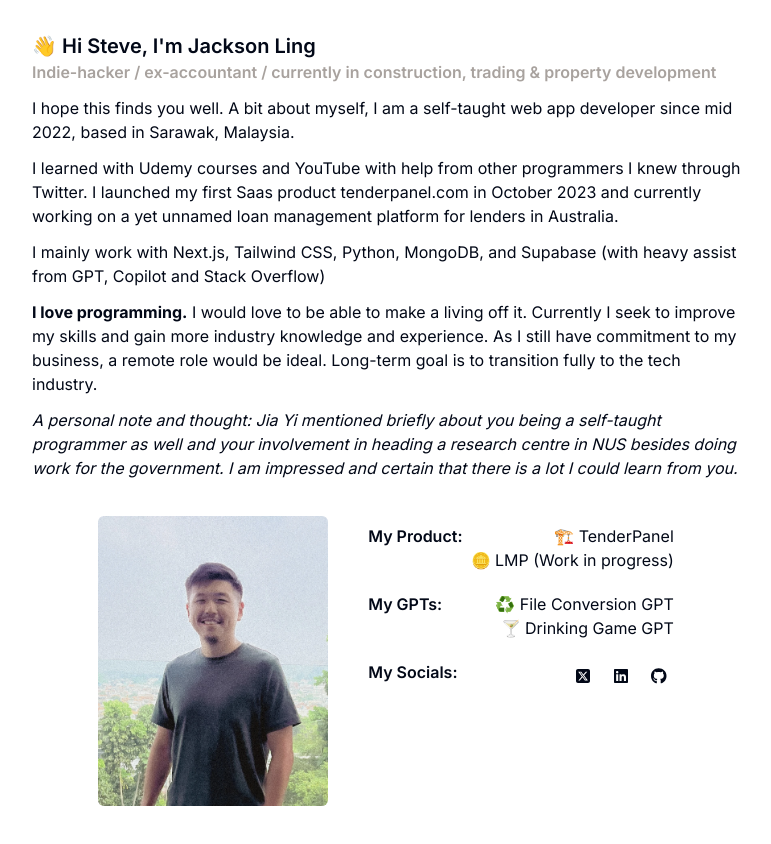
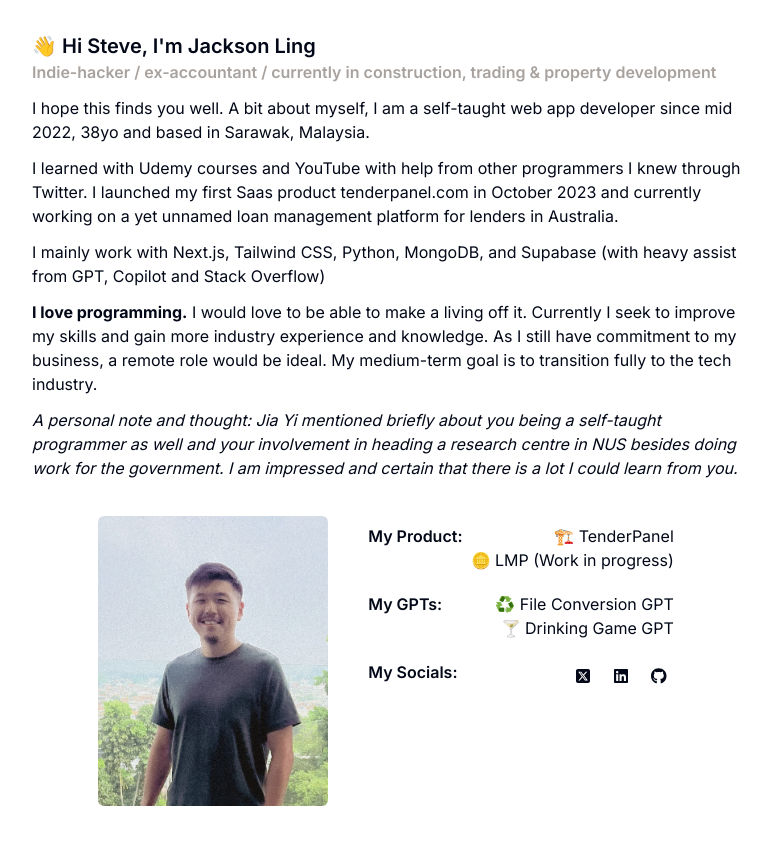
Before and after one commit to jacksonllk/my-page, a Next.js app: page /steveyeo in a window 1280 px wide. Shown: the top 844 px of the page, without its empty margins (250-1021 px from the left). Built offline with nearby package versions, Linux system fonts and the light colour scheme.

Commit message:
update links

```diff
--- a/app/page.js
+++ b/app/page.js
@@ -37,12 +37,15 @@
           <div className="flex flex-col md:flex-row m-5 justify-between">
             <p className="font-semibold mx-2">My Product: </p>
             <div className="flex flex-col items-end">
-              <Link href="https://tenderpanel.com" target="_blank" rel="noopener noreferrer" className="hover:text-sky-600">
+              <Link
+                href="https://tenderpanel.com"
+                target="_blank"
+                rel="noopener noreferrer"
+                className="hover:text-sky-600"
+              >
                 🏗️ TenderPanel
               </Link>
-              <Link href="" target="_blank" rel="noopener noreferrer" className="hover:text-sky-600">
-                🪙 LMP (Work in progress)
-              </Link>
+              <p> 🪙 LMP (Work in progress)</p>
             </div>
           </div>
           <div className="flex flex-col md:flex-row m-5 justify-between">
@@ -75,7 +78,7 @@
                   target="_blank"
                   rel="noopener noreferrer"
                 >
-                  <FontAwesomeIcon icon={faSquareXTwitter} className="hover:text-sky-600"/>
+                  <FontAwesomeIcon icon={faSquareXTwitter} className="hover:text-sky-600" />
                 </Link>
               </div>
               <div className="icon-container">
@@ -84,7 +87,7 @@
                   target="_blank"
                   rel="noopener noreferrer"
                 >
-                  <FontAwesomeIcon icon={faLinkedin} className="hover:text-sky-600"/>
+                  <FontAwesomeIcon icon={faLinkedin} className="hover:text-sky-600" />
                 </Link>
               </div>
               <div className="icon-container">
@@ -93,7 +96,7 @@
                   target="_blank"
                   rel="noopener noreferrer"
                 >
-                  <FontAwesomeIcon icon={faGithub} className="hover:text-sky-600"/>
+                  <FontAwesomeIcon icon={faGithub} className="hover:text-sky-600" />
                 </Link>
               </div>
             </div>
--- a/app/steveyeo/page.js
+++ b/app/steveyeo/page.js
@@ -14,7 +14,7 @@
       </h2>
       <p className="mb-3">
         I hope this finds you well. A bit about myself, I am a self-taught web app developer since
-        mid 2022, based in Sarawak, Malaysia.
+        mid 2022, 38yo and based in Sarawak, Malaysia.
       </p>
       <p className="mb-3">
         I learned with Udemy courses and YouTube with help from other programmers I knew
@@ -36,8 +36,8 @@
       </p>
       <p className="mb-3">
         <strong>I love programming.</strong> I would love to be able to make a living off it. Currently I seek to
-        improve my skills and gain more industry knowledge and experience. As I still have commitment to my
-        business, a remote role would be ideal. Long-term goal is to transition fully to the tech
+        improve my skills and gain more industry experience and knowledge. As I still have commitment to my
+        business, a remote role would be ideal. My medium-term goal is to transition fully to the tech
         industry.{" "}
       </p>
       <p className="mb-3 italic">
@@ -76,14 +76,9 @@
               >
                 🏗️ TenderPanel
               </Link>
-              <Link
-                href=""
-                target="_blank"
-                rel="noopener noreferrer"
-                className="hover:text-sky-600"
-              >
+              <p>
                 🪙 LMP (Work in progress)
-              </Link>
+              </p>
             </div>
           </div>
           <div className="flex flex-col md:flex-row m-5 justify-between">
```
